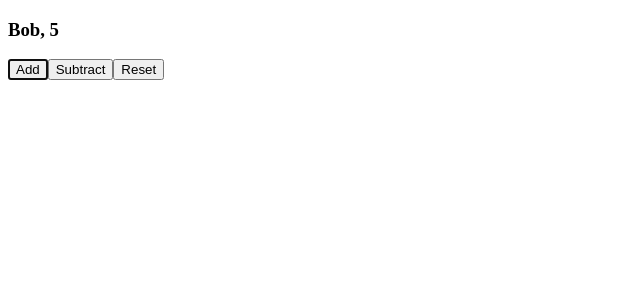
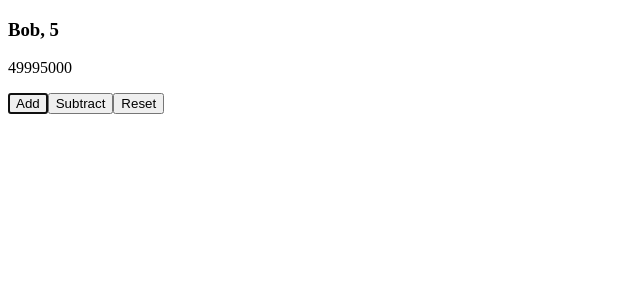
Before and after one commit to Kratosgado/react-piano, a React (Create React App) app: page / in a window 1280 px wide. Shown: the top 300 px of the page, without its empty margins (0-640 px from the left). Built offline with nearby package versions, Linux system fonts and the light colour scheme.

Commit message:
finish useMemo hook

```diff
--- a/src/PersonScore.tsx
+++ b/src/PersonScore.tsx
@@ -1,6 +1,14 @@
-import {  useEffect, useReducer, useRef } from "react";
+import {  useEffect, useReducer, useRef, useMemo } from "react";
 import { getPerson } from "./getPerson";
 
+function sillyExpensiveFunction() {
+   console.log("Executing silly function");
+   let sum = 0;
+   for (let i = 0; i < 10000; i++){
+      sum += i;
+   }
+   return sum;
+}
 
 type State = {
    name: string | undefined
@@ -55,6 +63,11 @@
       }
    }, [loading]);
 
+   const expensiveCalculation = useMemo(
+      ()=> sillyExpensiveFunction(), []
+   );
+
+
    if (loading) {
       return <div>Loading ...</div>
    }
@@ -63,6 +76,7 @@
          <h3>
             {name}, {score}
          </h3>
+         <p>{expensiveCalculation}</p>
          <button
             ref={addButtonRef}
             onClick={() => dispatch({ type: 'increment' })}>Add</button>
```
